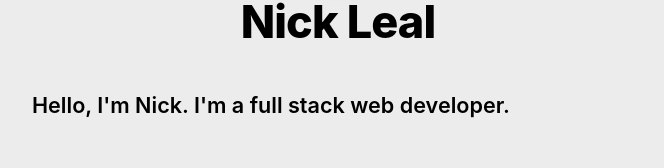
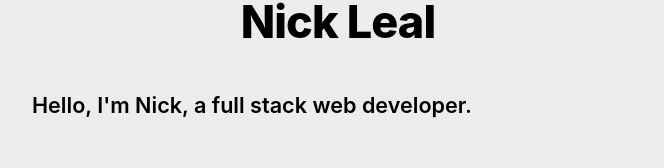
Before and after one commit to nleal707/CS5513-Week05, a Next.js app: page / in a window 1280 px wide. Shown: the part 221-389 px from the top of the page, without its empty margins (302-966 px from the left). Built offline with nearby package versions, Linux system fonts and the light colour scheme.

Commit message:
Add vercel web analytics

```diff
--- a/components/layout.js
+++ b/components/layout.js
@@ -3,9 +3,10 @@ import Image from 'next/image';
 import styles from './layout.module.css';
 import utilStyles from '../styles/utils.module.css';
 import Link from 'next/link';
+import { Analytics } from '@vercel/analytics/next';
 
 const name = 'Nick Leal';
-export const siteTitle = 'Next.js Sample Website';
+export const siteTitle = 'CS55.13 Simple Blog';
 
 export default function Layout({ children, home }) {
   return (
@@ -58,7 +59,10 @@ export default function Layout({ children, home }) {
           </>
         )}
       </header>
-      <main>{children}</main>
+      <main>
+        {children}
+        <Analytics />
+      </main>
     </div>
   );
 }
--- a/package.json
+++ b/package.json
@@ -6,6 +6,7 @@
     "start": "next start"
   },
   "dependencies": {
+    "@vercel/analytics": "^1.5.0",
     "bootstrap": "^5.3.8",
     "date-fns": "^4.1.0",
     "gray-matter": "^4.0.3",
--- a/pages/index.js
+++ b/pages/index.js
@@ -32,7 +32,7 @@ export default function Home ({ allPostsData }) {
         <title>{siteTitle}</title>
       </Head>
       <section className={utilStyles.headingMd}>
-        <p>Hello, I'm Nick. I'm a full stack web developer.</p>
+        <p>Hello, I'm Nick, a full stack web developer.</p>
       </section>
       <section className={`${utilStyles.headingMd} ${utilStyles.padding1px}`}>
         <h2 className={utilStyles.headingLg}>Blog</h2>
```
Also changed, not shown: 1 other file (tests, documents, lock files or other folders).
